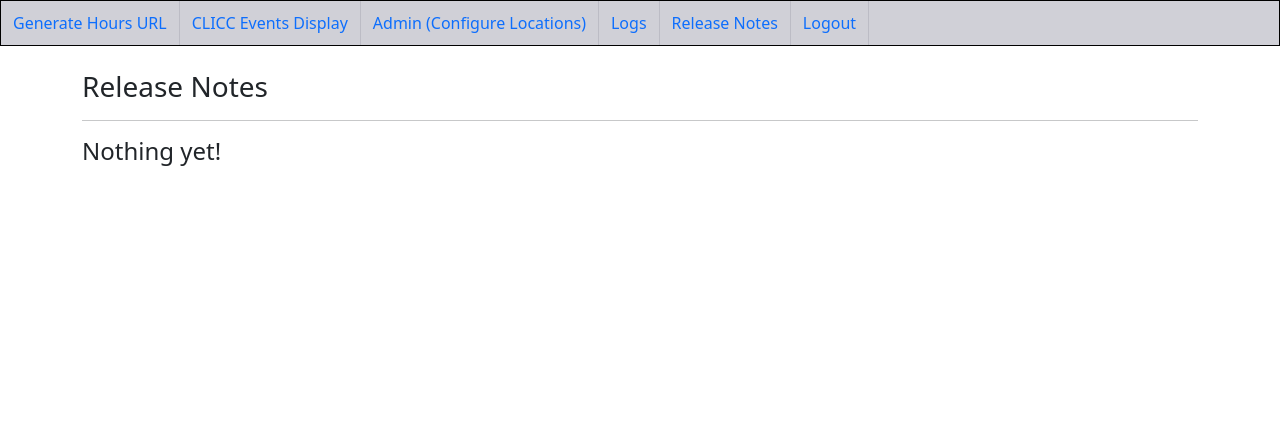
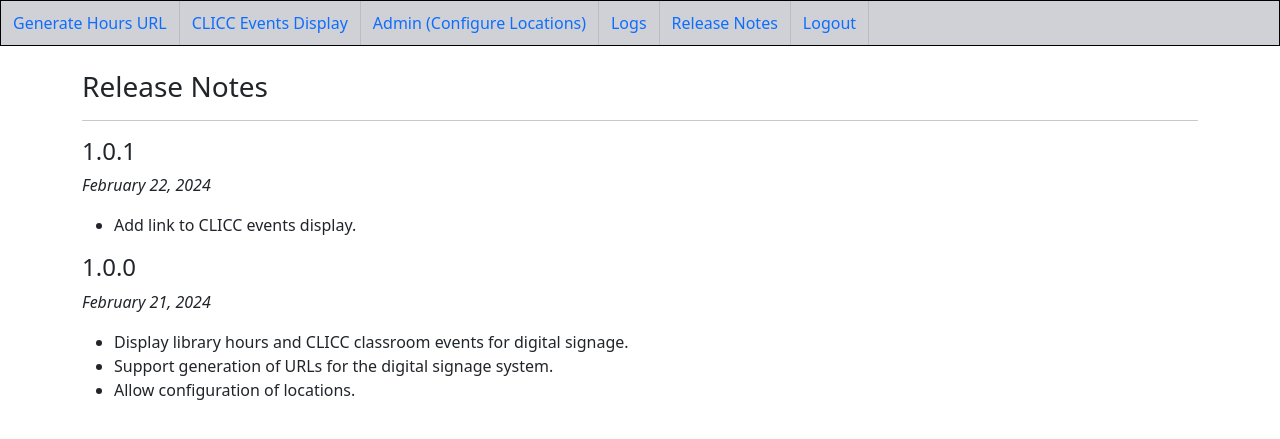
Before and after one commit to UCLALibrary/digital-signage-hours, a Django app: page /release_notes/ in a window 1280 px wide. Shown: the top 439 px of the page. Run offline with Django 4.2, Linux system fonts and the light colour scheme; the visitor is signed in with stand-in values (Sample User, id 1); parts of the project's set-up code (start-up, migrations or seed data) failed here and were passed over; some libraries are stand-ins or nearby versions.

Commit message:
add release notes and bump tag version for deploy

```diff
--- a/charts/prod-signage-values.yaml
+++ b/charts/prod-signage-values.yaml
@@ -6,7 +6,7 @@ replicaCount: 1
 
 image:
   repository: uclalibrary/digital-signage-hours
-  tag: v1.0.0
+  tag: v1.0.1
   pullPolicy: Always
 
 nameOverride: ""
--- a/signs/templates/signs/release_notes.html
+++ b/signs/templates/signs/release_notes.html
@@ -3,5 +3,16 @@
 {% block content %}
 <h3>Release Notes</h3>
 <hr/>
-<h4>Nothing yet!</h4>
+<h4>1.0.1</h4>
+<p><i>February 22, 2024</i></p>
+<ul>
+    <li>Add link to CLICC events display.</li>
+</ul>
+<h4>1.0.0</h4>
+<p><i>February 21, 2024</i></p>
+<ul>
+    <li>Display library hours and CLICC classroom events for digital signage.</li>
+    <li>Support generation of URLs for the digital signage system.</li>
+    <li>Allow configuration of locations.</li>
+</ul>
 {% endblock %}
```
